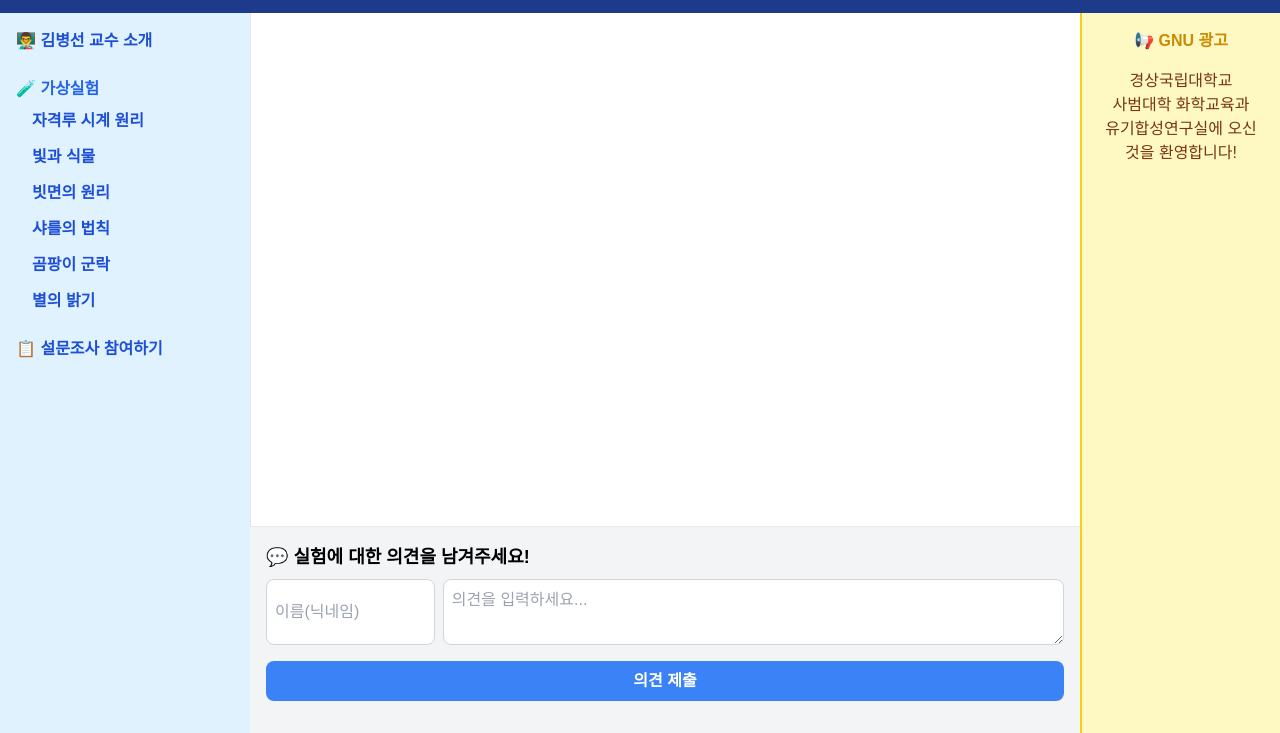
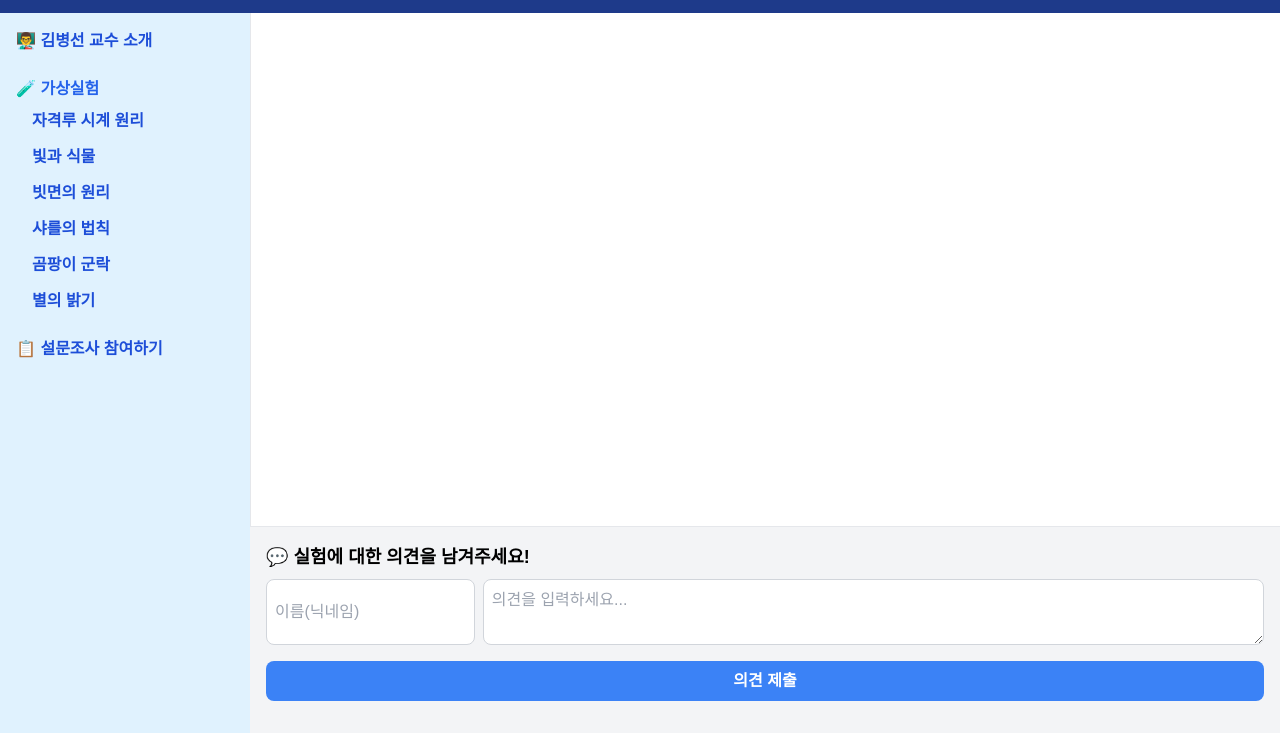
Before and after one commit to Jinu-kbs/25-1-, a plain HTML site: page index.html in a window 1280 px wide. Shown: the part 91-824 px from the top of the page. Drawn offline with nearby package versions, Linux system fonts and the light colour scheme.

Commit message:
Update index.html

```diff
--- a/index.html
+++ b/index.html
@@ -46,13 +46,6 @@
     .comment { background: white; border: 1px solid #e5e7eb; padding: 0.5rem; border-radius: 0.5rem; margin-bottom: 0.5rem; }
     .comment strong { color: #1e40af; }
     .profile-content { padding: 2rem; text-align: center; }
-    .ad-panel {
-      width: 200px; background-color: #fef9c3;
-      padding: 1rem; border-left: 2px solid #facc15;
-      display: flex; flex-direction: column; align-items: center;
-    }
-    .ad-panel h2 { font-weight: bold; color: #ca8a04; margin-bottom: 1rem; }
-    .ad-panel p { text-align: center; color: #78350f; }
   </style>
   <script>
     let currentExperiment = '';
@@ -151,11 +144,11 @@
     <div class="viewer">
       <iframe id="experiment-frame" src="" title="Experiment Viewer"></iframe>
       <div id="profile-content" class="profile-content" style="display:none;">
-        <h2 class="text-xl font-bold mb-4">👨‍🏫 김병선 교수 소개</h2>
+        <h2 class="text-xl font-bold mb-4">👨‍🏫 김병선 교수</h2>
         <p class="text-base leading-relaxed">
-          🏫 경상국립대 사범대학 화학교육과 재직<br>
+          🏫 경상국립대 사범대학 화학교육과 부교수<br>
           🔬 유기합성·촉매화학·의약합성화학 연구<br>
-          🎓 고려대 졸업, University of Pennsylvania 박사, Rice University 박사후 연구<br>
+          🎓 고려대 졸업, University of Pennsylvania 박사, Rice University 박사후 연구원<br>
           ⚗️ 고속합성(HTE), 친환경 촉매 개발, 신약 후보물질 연구 주도<br>
           🧪 전자연구노트(ELN), AI 기반 가상실험 등 디지털 혁신 추진<br>
           📚 STEM 융합 교육, PBL, 발견학습 강조<br>
@@ -177,12 +170,6 @@
       <div id="comment-box" class="comments"></div>
     </div>
   </div>
-
-  <div class="ad-panel">
-    <h2>📢 GNU 광고</h2>
-    <p>경상국립대학교<br>사범대학 화학교육과<br>유기합성연구실에 오신 것을 환영합니다!</p>
-  </div>
-
 </div>
 
 </body>
```
